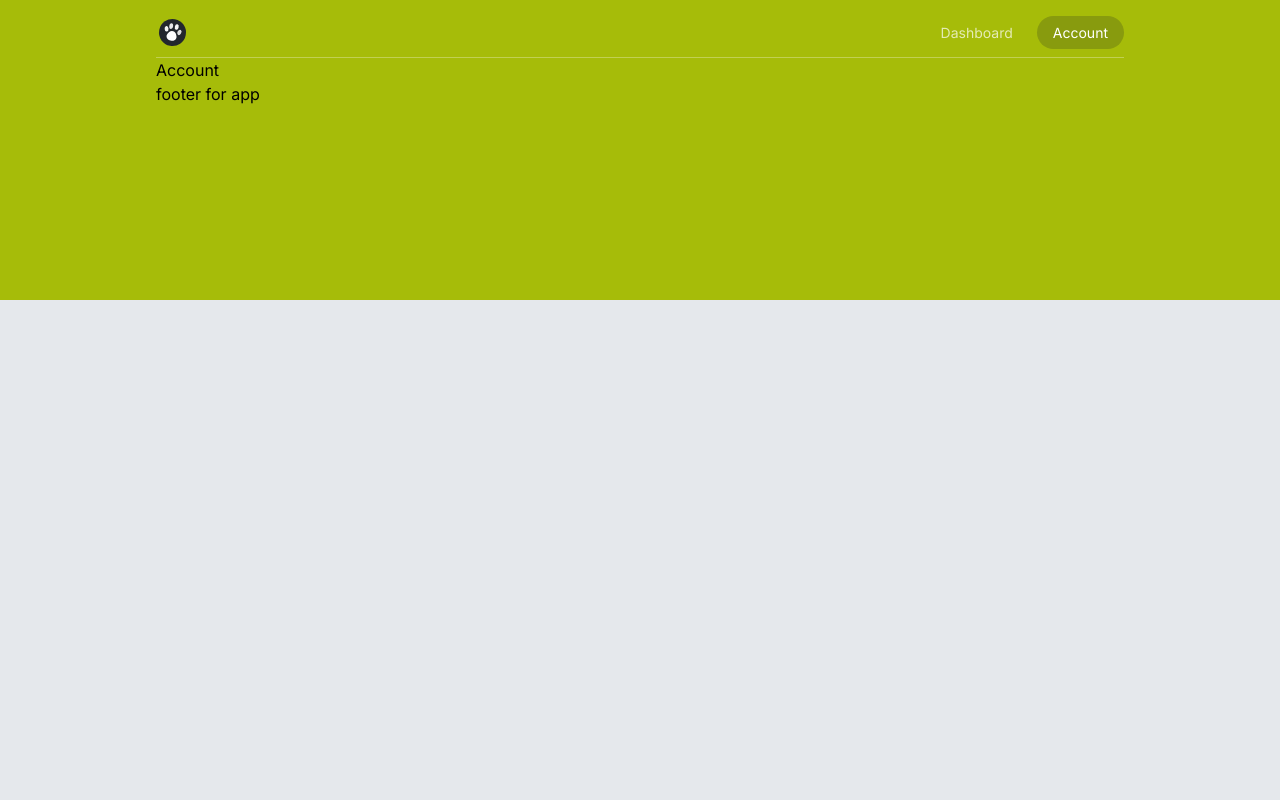
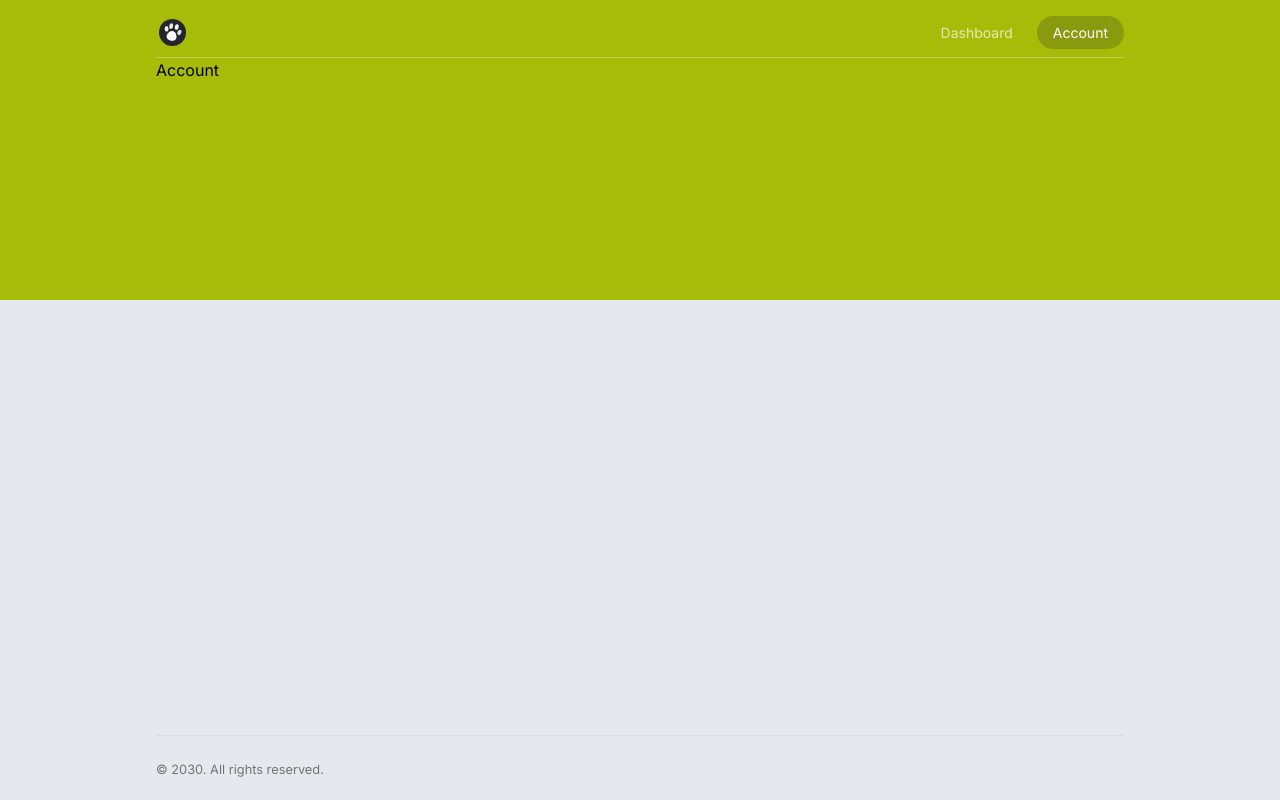
Before and after one commit to FranciscoAVD/pet-care, a Next.js app: page /app/account in a window 1280 px wide. Built offline with nearby package versions, Linux system fonts and the light colour scheme.

Commit message:
added content and styled app footer, made parent div in layout flex container to bring footer to bottom of page

```diff
--- a/src/app/(app)/app/layout.tsx
+++ b/src/app/(app)/app/layout.tsx
@@ -6,7 +6,7 @@ export default function Layout({ children }: { children: React.ReactNode }) {
   return (
     <>
       <BackgroundPattern />
-      <div className="max-w-[1000px] mx-auto px-4">
+      <div className="flex flex-col max-w-[1000px] mx-auto px-4 min-h-screen">
         <AppHeader />
         {children}
         <AppFooter />
--- a/src/components/app-footer.tsx
+++ b/src/components/app-footer.tsx
@@ -1,4 +1,7 @@
-export default function AppFooter(){
-
-    return <footer>footer for app</footer>
+export default function AppFooter() {
+  return (
+    <footer className="border-t border-black/5 py-5 mt-auto">
+      <small className="opacity-50">&copy; 2030. All rights reserved.</small>
+    </footer>
+  );
 }
--- a/src/components/app-header.tsx
+++ b/src/components/app-header.tsx
@@ -17,7 +17,7 @@ const routes = [
 export default function AppHeader() {
   const currentPath = usePathname();
   return (
-    <header className="flex items-center justify-between mx-auto border-b border-white/30 pt-4 pb-2">
+    <header className="flex items-center justify-between mx-auto w-full border-b border-white/30 pt-4 pb-2">
       <Logo />
 
       <nav>
```
